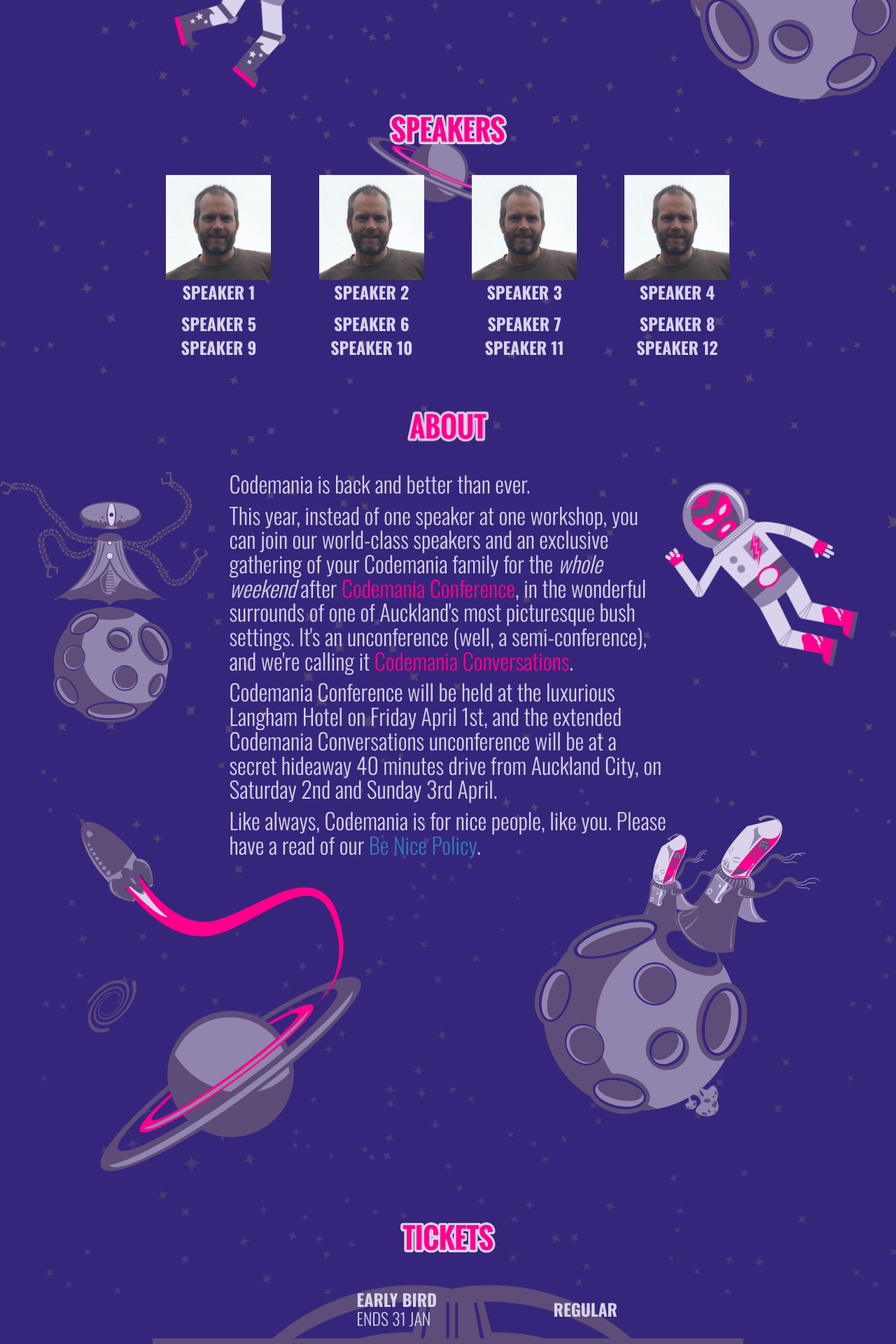
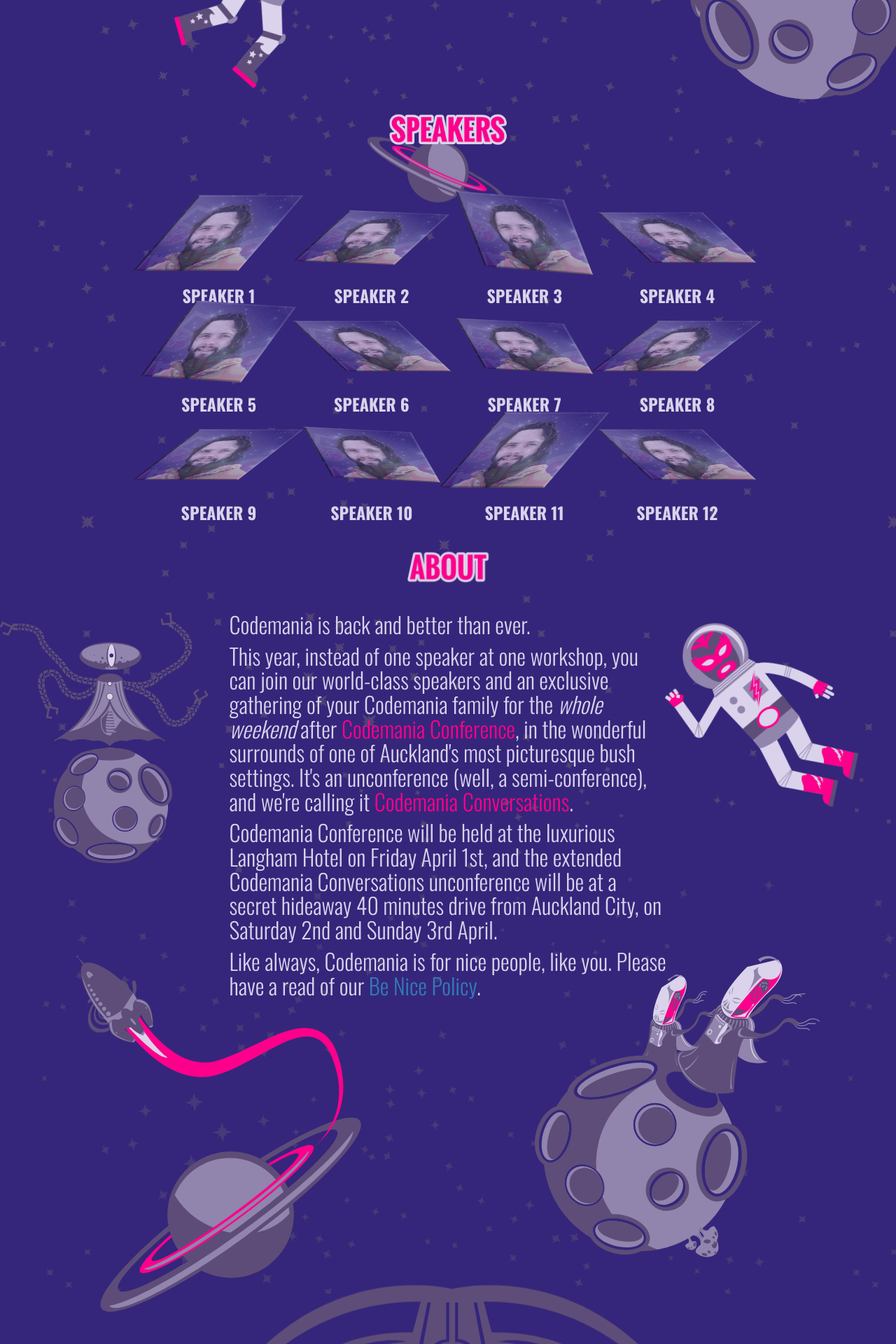
Before and after one commit to mightymuke/codemania.github.io, a Jekyll site: the page built from index.md, in a window 1280 px wide. Shown: the part 552-2472 px from the top of the page at 70% size. Built offline with Jekyll 4.4.1, drawn with Linux system fonts in a browser that asks for light colours; nearby versions of some CDN libraries; some web fonts are replaced.

Commit message:
First crack at space jails

```diff
--- a/index.md
+++ b/index.md
@@ -44,37 +44,85 @@
     <div class="row speaker-row oswald-bold">
       <div class="col-sm-2 hidden-xs"></div>
       <div class="col-sm-2 col-xs-6 speaker-box">
-        <img src="/images/speakers/2016/andrew-sorensen.png"/>
+        <div class="speaker-image-container one">
+          <img src="/images/speakers/2016/unnamed.jpg" class="speaker1" />
+        </div>
         <p>Speaker 1</p>
       </div>
       <div class="col-sm-2 col-xs-6 speaker-box">
-        <img src="/images/speakers/2016/andrew-sorensen.png"/>
+        <div class="speaker-image-container two">
+          <img src="/images/speakers/2016/unnamed.jpg" class="speaker2" />
+        </div>
         <p>Speaker 2</p>
       </div>
       <div class="col-sm-2 col-xs-6 speaker-box">
-        <img src="/images/speakers/2016/andrew-sorensen.png"/>
+        <div class="speaker-image-container one">
+          <img src="/images/speakers/2016/unnamed.jpg" class="speaker3"/>
+        </div>
         <p>Speaker 3</p>
       </div>
       <div class="col-sm-2 col-xs-6 speaker-box">
-        <img src="/images/speakers/2016/andrew-sorensen.png"/>
+        <div class="speaker-image-container two">
+          <img src="/images/speakers/2016/unnamed.jpg" class="speaker4"/>
+        </div>
         <p>Speaker 4</p>
       </div>
       <div class="col-sm-2 hidden-xs"></div>
     </div>
     <div class="row speaker-row oswald-bold">
       <div class="col-sm-2 hidden-xs"></div>
-      <div class="col-sm-2 col-xs-6 speaker-box">Speaker 5</div>
-      <div class="col-sm-2 col-xs-6 speaker-box">Speaker 6</div>
-      <div class="col-sm-2 col-xs-6 speaker-box">Speaker 7</div>
-      <div class="col-sm-2 col-xs-6 speaker-box">Speaker 8</div>
+      <div class="col-sm-2 col-xs-6 speaker-box">
+        <div class="speaker-image-container one">
+          <img src="/images/speakers/2016/unnamed.jpg" class="speaker2" />
+        </div>
+        <p>Speaker 5</p>
+      </div>
+      <div class="col-sm-2 col-xs-6 speaker-box">
+        <div class="speaker-image-container two">
+          <img src="/images/speakers/2016/unnamed.jpg" class="speaker4" />
+        </div>
+        <p>Speaker 6</p>
+      </div>
+      <div class="col-sm-2 col-xs-6 speaker-box">
+        <div class="speaker-image-container two">
+          <img src="/images/speakers/2016/unnamed.jpg" class="speaker3"/>
+        </div>
+        <p>Speaker 7</p>
+      </div>
+      <div class="col-sm-2 col-xs-6 speaker-box">
+        <div class="speaker-image-container two">
+          <img src="/images/speakers/2016/unnamed.jpg" class="speaker1"/>
+        </div>
+        <p>Speaker 8</p>
+      </div>
       <div class="col-sm-2 hidden-xs"></div>
     </div>
     <div class="row speaker-row oswald-bold">
       <div class="col-sm-2 hidden-xs"></div>
-      <div class="col-sm-2 col-xs-6 speaker-box">Speaker 9</div>
-      <div class="col-sm-2 col-xs-6 speaker-box">Speaker 10</div>
-      <div class="col-sm-2 col-xs-6 speaker-box">Speaker 11</div>
-      <div class="col-sm-2 col-xs-6 speaker-box">Speaker 12</div>
+      <div class="col-sm-2 col-xs-6 speaker-box">
+        <div class="speaker-image-container two">
+          <img src="/images/speakers/2016/unnamed.jpg" class="speaker1" />
+        </div>
+        <p>Speaker 9</p>
+      </div>
+      <div class="col-sm-2 col-xs-6 speaker-box">
+        <div class="speaker-image-container two">
+          <img src="/images/speakers/2016/unnamed.jpg" class="speaker3" />
+        </div>
+        <p>Speaker 10</p>
+      </div>
+      <div class="col-sm-2 col-xs-6 speaker-box">
+        <div class="speaker-image-container one">
+          <img src="/images/speakers/2016/unnamed.jpg" class="speaker1"/>
+        </div>
+        <p>Speaker 11</p>
+      </div>
+      <div class="col-sm-2 col-xs-6 speaker-box">
+        <div class="speaker-image-container two">
+          <img src="/images/speakers/2016/unnamed.jpg" class="speaker4"/>
+        </div>
+        <p>Speaker 12</p>
+      </div>
       <div class="col-sm-2 hidden-xs"></div>
     </div>
     <div class="row">
--- a/stylesheets/styles.css
+++ b/stylesheets/styles.css
@@ -42,6 +42,96 @@
   font-family: 'Oswald', sans-serif;
   font-weight: 200;
   font-style: normal;
+}
+@keyframes float {
+  0% {
+    -webkit-transform: translateY(10px) rotate(-5deg);
+    transform: translateY(10px) rotate(-5deg);
+  }
+  100% {
+    -webkit-transform: translateY(-10px);
+    transform: translateY(-10px);
+  }
+}
+@keyframes float2 {
+  0% {
+    -webkit-transform: translateX(20px) rotate(5deg);
+    transform: translateX(20px) rotate(5deg);
+  }
+  100% {
+    -webkit-transform: translateY(-25px);
+    transform: translateY(-25px);
+  }
+}
+@keyframes float3 {
+  0% {
+    -webkit-transform: translateX(20px) rotate(10deg);
+    transform: translateX(20px) rotate(10deg);
+  }
+  100% {
+    -webkit-transform: translateY(-15px) translateX(-30px) rotate(28deg);
+    transform: translateY(-15px) translateX(-30px) rotate(28deg);
+  }
+}
+@keyframes zoom {
+  0% {
+    transform: rotate(-5deg);
+    transform-origin: 100% 50%;
+  }
+  100% {
+    transform: rotate(2deg);
+    transform-origin: 100% 50%;
+  }
+}
+@keyframes spacejail-skew-1 {
+  0% {
+    transform: skewX(-23deg) skewY(10deg);
+    -webkit-transform: skewX(-23deg) skewY(10deg);
+  }
+  100% {
+    transform: skewX(-32deg);
+    -webkit-transform: skewX(-32deg);
+  }
+}
+@keyframes spacejail-skew-2 {
+  0% {
+    transform: skewX(23deg);
+    -webkit-transform: skewX(23deg);
+  }
+  100% {
+    transform: skewX(32deg);
+    -webkit-transform: skewX(32deg);
+  }
+}
+@keyframes spacejail-skew-3 {
+  0% {
+    transform: skewX(3deg) skewY(15deg);
+    -webkit-transform: skewX(3deg) skewY(15deg);
+  }
+  100% {
+    transform: skewX(32deg) skewY(-5deg);
+    -webkit-transform: skewX(32deg) skewY(-5deg);
+  }
+}
+@keyframes spacejail-rotate-1 {
+  0% {
+    transform: rotateX(-50deg);
+    -webkit-transform: rotateX(-50deg);
+  }
+  100% {
+    transform: rotateX(-20deg);
+    -webkit-transform: rotateX(-20deg);
+  }
+}
+@keyframes spacejail-rotate-2 {
+  0% {
+    transform: rotateX(-70deg);
+    -webkit-transform: rotateX(-70deg);
+  }
+  100% {
+    transform: rotateX(-50deg);
+    -webkit-transform: rotateX(-50deg);
+  }
 }
 body {
   background-color: #35267B;
@@ -140,8 +230,9 @@
 }
 .speaker-row .speaker-box {
   text-align: center;
+  height: 155px;
 }
-.speaker-row .speaker-box > img {
+.speaker-row .speaker-box img {
   width: 150px;
   height: auto;
 }
@@ -181,45 +272,31 @@
   color: #002E46;
   background: #DBD3EB;
 }
-@keyframes float {
-  0% {
-    -webkit-transform: translateY(10px) rotate(-5deg);
-    transform: translateY(10px) rotate(-5deg);
-  }
-  100% {
-    -webkit-transform: translateY(-10px);
-    transform: translateY(-10px);
-  }
+.speaker1 {
+  -webkit-animation: spacejail-skew-1 5s ease-in-out infinite alternate;
+  animation: spacejail-skew-1 5s ease-in-out infinite alternate;
 }
-@keyframes float2 {
-  0% {
-    -webkit-transform: translateX(20px) rotate(5deg);
-    transform: translateX(20px) rotate(5deg);
-  }
-  100% {
-    -webkit-transform: translateY(-25px);
-    transform: translateY(-25px);
-  }
+.speaker2 {
+  -webkit-animation: spacejail-skew-1 9s ease-in-out infinite alternate;
+  animation: spacejail-skew-1 9s ease-in-out infinite alternate;
 }
-@keyframes float3 {
-  0% {
-    -webkit-transform: translateX(20px) rotate(10deg);
-    transform: translateX(20px) rotate(10deg);
-  }
-  100% {
-    -webkit-transform: translateY(-15px) translateX(-30px) rotate(28deg);
-    transform: translateY(-15px) translateX(-30px) rotate(28deg);
-  }
+.speaker3 {
+  -webkit-animation: spacejail-skew-3 10s ease-in-out infinite alternate;
+  animation: spacejail-skew-3 10s ease-in-out infinite alternate;
 }
-@keyframes zoom {
-  0% {
-    -webkit-transform: scale(0.95);
-    transform: scale(0.95) rotate(5deg);
-  }
-  100% {
-    -webkit-transform: scale(1.02);
-    transform: scale(1.02);
-  }
+.speaker4 {
+  -webkit-animation: spacejail-skew-2 3s ease-in-out infinite alternate;
+  animation: spacejail-skew-2 3s ease-in-out infinite alternate;
+}
+.speaker-image-container {
+  -webkit-animation: spacejail-rotate-1 15s ease-in-out infinite alternate;
+  animation: spacejail-rotate-1 15s ease-in-out infinite alternate;
+  height: 205px;
+  margin-bottom: -50px;
+}
+.two {
+  animation-duration: 10s;
+  animation-name: spacejail-rotate-2;
 }
 .luchanaut {
   -webkit-animation: float2 5s ease-in-out infinite alternate;
--- a/stylesheets/styles.less
+++ b/stylesheets/styles.less
@@ -3,6 +3,7 @@
 
 @import "colors.less";
 @import "typography.less";
+@import "animation.less";
 @import "layout.less";
 @import "index.less";
 @import "speaker.less";
```
Also changed, not shown: stylesheets/animation.less (added, +107 -0 lines), stylesheets/index.less (+24 -43 lines), images/speakers/2016/unnamed.jpg (added).
